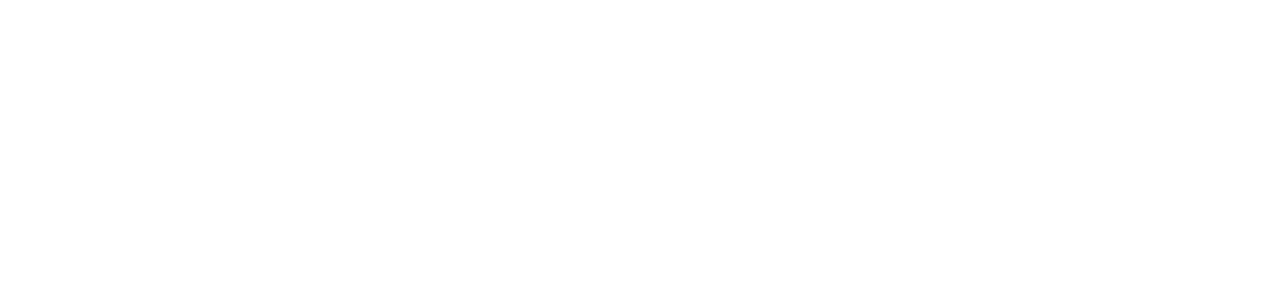
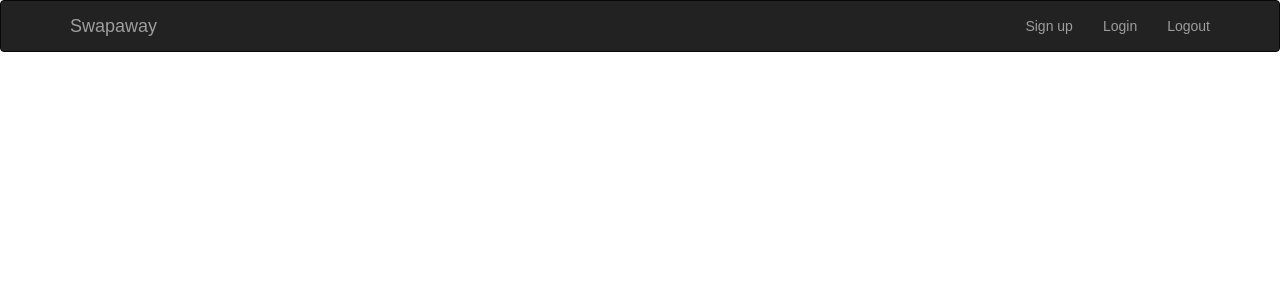
Before and after one commit to Mnargh/Swapaway, a React (Create React App) app in the folder client/: page /signup in a window 1280 px wide. Shown: the top 300 px of the page. Built offline with nearby package versions, Linux system fonts and the light colour scheme.

Commit message:
Created MainNavbar -links to bootstrap -mkdir navbar in components

```diff
--- a/client/public/index.html
+++ b/client/public/index.html
@@ -10,6 +10,7 @@
     -->
     <link rel="manifest" href="%PUBLIC_URL%/manifest.json">
     <link rel="shortcut icon" href="%PUBLIC_URL%/favicon.ico">
+    <link rel="stylesheet" href="https://maxcdn.bootstrapcdn.com/bootstrap/3.3.7/css/bootstrap.min.css" integrity="sha384-BVYiiSIFeK1dGmJRAkycuHAHRg32OmUcww7on3RYdg4Va+PmSTsz/K68vbdEjh4u" crossorigin="anonymous">
     <!--
       Notice the use of %PUBLIC_URL% in the tags above.
       It will be replaced with the URL of the `public` folder during the build.
--- a/client/src/App.js
+++ b/client/src/App.js
@@ -1,3 +1,4 @@
+//controls the routes
 import React from 'react';
 import logo from './logo.svg';
 import './App.css';
--- /dev/null
+++ b/client/src/components/navbar/MainNavbar.js
@@ -0,0 +1,24 @@
+import React, { Component } from 'react';
+import { Navbar, Nav, NavItem } from 'react-bootstrap';
+
+class MainNavbar extends Component {
+  render() {
+    return(
+      <nav>
+        <Navbar inverse>
+          <Navbar.Header>
+            <Navbar.Brand>
+              <a href="/">Swapaway</a>
+            </Navbar.Brand>
+          </Navbar.Header>
+          <Nav pullRight>
+            <NavItem href="/signup">Sign up</NavItem>
+            <NavItem href="/login">Login</NavItem>
+            <NavItem href="/logout">Logout</NavItem>
+          </Nav>
+        </Navbar>
+      </nav>
+    );
+  }
+}
+export default MainNavbar;
--- a/client/src/index.js
+++ b/client/src/index.js
@@ -1,13 +1,18 @@
+//main controller,  everything
 import React from 'react';
 import ReactDOM from 'react-dom';
 import './index.css';
 import App from './App';
 import registerServiceWorker from './registerServiceWorker';
 import { BrowserRouter } from 'react-router-dom';
+import MainNavbar from './components/navbar/MainNavbar';
 
 ReactDOM.render(
   <BrowserRouter>
-    <App />
+    <div>
+      <MainNavbar />
+      <App />
+    </div>
   </BrowserRouter>,
    document.getElementById('root'));
 registerServiceWorker();
```
